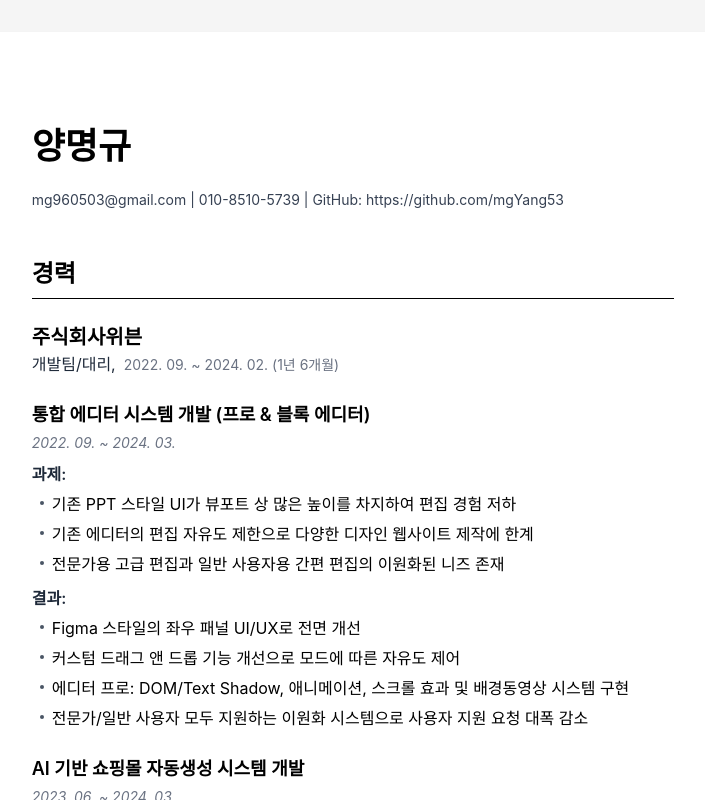
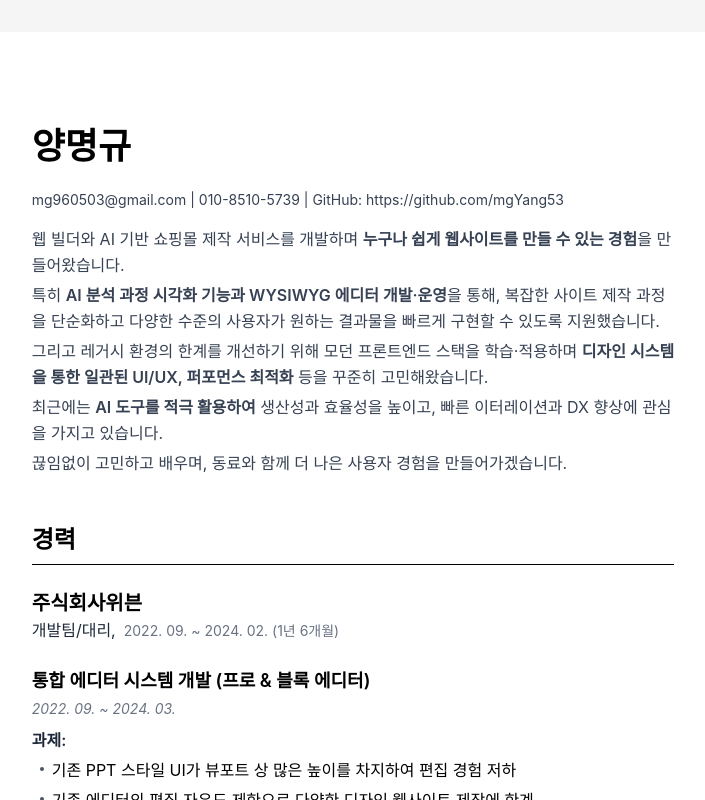
Before and after one commit to mgYang53/ymg-resume, a React (Vite) app: page /resume-classic in a window 1280 px wide. Shown: the top 800 px of the page, without its empty margins (287-992 px from the left). Built offline with nearby package versions, Linux system fonts and the light colour scheme.

Commit message:
content: 기본 이력서 내용 수정

```diff
--- a/src/resume/ResumeClassic.tsx
+++ b/src/resume/ResumeClassic.tsx
@@ -9,6 +9,7 @@ import {
   SimpleProjectSection,
   Spacer,
   TechStackSection,
+  Text,
   TitleWithPeriod,
 } from "@components";
 
@@ -16,15 +17,47 @@ const ResumeClassic = () => {
   return (
     <ResumeContainer>
       <Heading1>양명규</Heading1>
-
       <Spacer />
-
       <ContactInfo
         email="mg960503@gmail.com"
         phone="010-8510-5739"
         github="https://github.com/mgYang53"
       />
-
+      <Text variant="body" className="mt-4">
+        <div className="mb-1">
+          웹 빌더와 AI 기반 쇼핑몰 제작 서비스를 개발하며{" "}
+          <span className="font-semibold">
+            누구나 쉽게 웹사이트를 만들 수 있는 경험
+          </span>
+          을 만들어왔습니다.
+        </div>
+        <div className="mb-1">
+          특히{" "}
+          <span className="font-semibold">
+            AI 분석 과정 시각화 기능과 WYSIWYG 에디터 개발·운영
+          </span>
+          을 통해, 복잡한 사이트 제작 과정을 단순화하고 다양한 수준의 사용자가
+          원하는 결과물을 빠르게 구현할 수 있도록 지원했습니다.
+        </div>
+        <div className="mb-1">
+          그리고 레거시 환경의 한계를 개선하기 위해 모던 프론트엔드 스택을
+          학습·적용하며{" "}
+          <span className="font-semibold">
+            디자인 시스템을 통한 일관된 UI/UX, 퍼포먼스 최적화
+          </span>{" "}
+          등을 꾸준히 고민해왔습니다.
+        </div>
+        <div className="mb-1">
+          최근에는{" "}
+          <span className="font-semibold">AI 도구를 적극 활용하여</span>{" "}
+          생산성과 효율성을 높이고, 빠른 이터레이션과 DX 향상에 관심을 가지고
+          있습니다.
+        </div>
+        <div>
+          끊임없이 고민하고 배우며, 동료와 함께 더 나은 사용자 경험을
+          만들어가겠습니다.
+        </div>
+      </Text>
       {/* <BulletList
         items={[
           "Vanilla JavaScript 기반 웹 애플리케이션 설계 및 개발",
@@ -34,11 +67,8 @@ const ResumeClassic = () => {
         ]}
         className="text-gray-700 text-base mt-5"
       /> */}
-
       <Spacer size="xl" />
-
       <Heading2 className="mb-6">경력</Heading2>
-
       <section className="space-y-12">
         <CompanySection
           company="주식회사위븐"
@@ -105,7 +135,7 @@ const ResumeClassic = () => {
                 "서비스 내 그룹웨어 기능을 플러그인 형태로 설계 및 개발하여 시스템 유연성 확보",
                 "조직도, 인사정보, 근태관리 등 핵심 그룹웨어 기능을 독립적인 모듈로 분리 개발",
                 "플러그인 간 통신 인터페이스 표준화로 시스템 안정성 확보",
-                "결과적으로 모듈화된 아키텍처로 버그 대응 시간 70% 단축, 새로운 기능 개발 주기 50% 단축, 그룹웨어 플러그인의 성공적인 개발 및 사내 인트라넷 시스템 적용을 달성했습니다.",
+                "결과적으로 모듈화된 아키텍처로 버그 대응 시간 70% 단축, 새로운 기능 개발 주기 50% 단축, 그룹웨어 플러그인의 성공적인 개발 및 사내 인트라넷 시스템 적용",
               ]}
             />
 
@@ -168,11 +198,8 @@ const ResumeClassic = () => {
           />
         </CompanySection>
       </section>
-
       <Spacer size="xl" />
-
       <Heading2 className="mb-6">학력</Heading2>
-
       <section>
         <TitleWithPeriod
           title="숭실대학교 컴퓨터학부 학사"
@@ -180,11 +207,8 @@ const ResumeClassic = () => {
           endDate="2021-02"
         />
       </section>
-
       <Spacer size="xl" />
-
       <Heading2 className="mb-6">교육</Heading2>
-
       <section className="space-y-12">
         <div>
           <TitleWithPeriod
@@ -235,11 +259,8 @@ const ResumeClassic = () => {
           />
         </div>
       </section>
-
       <Spacer size="xl" />
-
       <Heading2 className="mb-6">기술 스택</Heading2>
-
       <section className="space-y-3">
         <TechStackSection
           category="언어/프레임워크"
@@ -263,11 +284,8 @@ const ResumeClassic = () => {
         />
         <TechStackSection category="CI/CD" technologies="Github Actions" />
       </section>
-
       <Spacer size="xl" />
-
       <Heading2 className="mb-6">기타</Heading2>
-
       <section className="space-y-6">
         <div>
           <TitleWithPeriod
@@ -295,9 +313,7 @@ const ResumeClassic = () => {
         </div>
       </section>
       <Spacer size="xl" />
-
       <Heading2 className="mb-6">주요 프로젝트</Heading2>
-
       <section className="space-y-8">
         <SimpleProjectSection
           title="DDIP(띱!) - 지역 기반 중고거래 하향식 경매 플랫폼"
```
